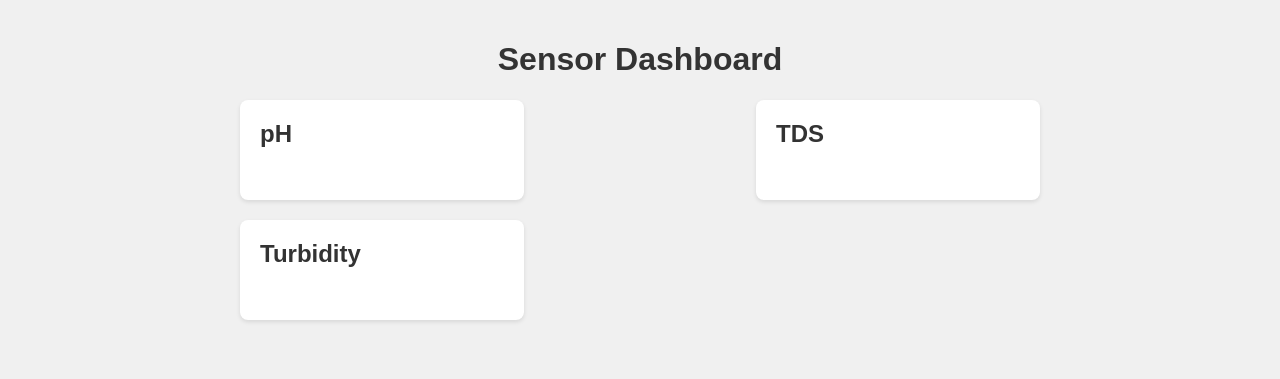
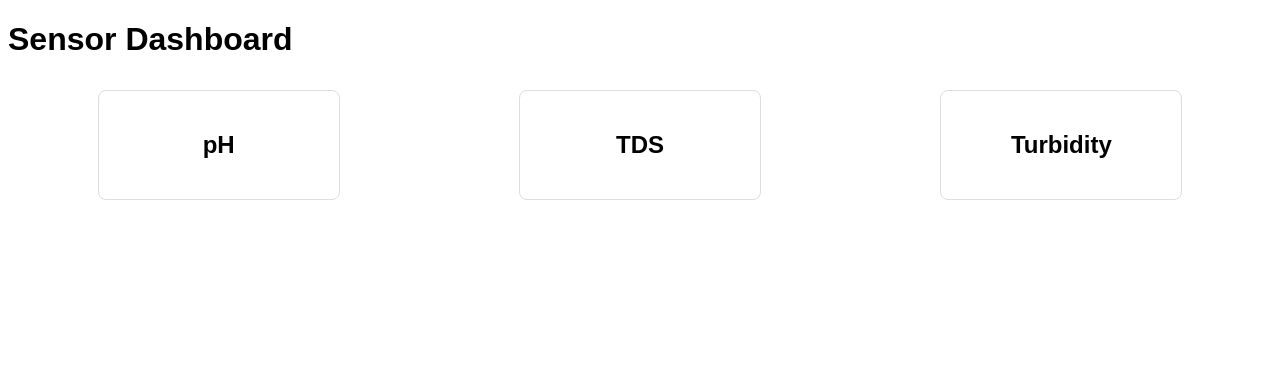
Before and after one commit to redrodeo03/pond-sensor-data, a Flask app: page / in a window 1280 px wide. Shown: the top 379 px of the page. Run offline with Flask 3, Linux system fonts and the light colour scheme; some libraries are stand-ins or nearby versions.

Commit message:
Update index.html

```diff
--- a/templates/index.html
+++ b/templates/index.html
@@ -4,40 +4,99 @@
     <meta charset="UTF-8">
     <meta name="viewport" content="width=device-width, initial-scale=1.0">
     <title>Sensor Dashboard</title>
-    <link rel="stylesheet" href="/static/styles.css">
+    <style>
+        body { font-family: Arial, sans-serif; }
+        .dashboard { display: flex; flex-wrap: wrap; justify-content: space-around; }
+        .sensor-card {
+            border: 1px solid #ddd;
+            border-radius: 8px;
+            padding: 20px;
+            margin: 10px;
+            width: 200px;
+            text-align: center;
+        }
+        .value { font-size: 24px; font-weight: bold; }
+        .normal { color: green; }
+        .alert { color: red; }
+    </style>
 </head>
 <body>
-    <div class="container">
     <h1>Sensor Dashboard</h1>
     <div class="dashboard">
-            <div id="turbidity" class="sensor-card">
+        <div id="ph" class="sensor-card">
             <h2>pH</h2>
-                <div id="turbidity-value" class="value"></div>
-                <div class="status">
-                    <span id="turbidity-indicator" class="status-indicator"></span>
-                    <span id="turbidity-status" class="status-text"></span>
-                </div>
+            <div class="value"></div>
+            <div class="status"></div>
         </div>
         <div id="tds" class="sensor-card">
             <h2>TDS</h2>
-                <div id="tds-value" class="value"></div>
-                <div class="status">
-                    <span id="tds-indicator" class="status-indicator"></span>
-                    <span id="tds-status" class="status-text"></span>
+            <div class="value"></div>
+            <div class="status"></div>
         </div>
-            </div>
-            <div id="ph" class="sensor-card">
+        <div id="turbidity" class="sensor-card">
             <h2>Turbidity</h2>
-                <div id="ph-value" class="value"></div>
-                <div class="status">
-                    <span id="ph-indicator" class="status-indicator"></span>
-                    <span id="ph-status" class="status-text"></span>
-                </div>
+            <div class="value"></div>
+            <div class="status"></div>
         </div>
     </div>
     <div id="timestamp"></div>
-    </div>
+
     <script src="https://cdnjs.cloudflare.com/ajax/libs/socket.io/4.0.1/socket.io.js"></script>
-    <script src="/static/script.js"></script>
+    <script>
+        const socket = io();
+
+        function updateSensorValue(sensor, data) {
+            try {
+                const card = document.getElementById(sensor);
+                if (!card) {
+                    console.error(`Element not found for sensor: ${sensor}`);
+                    return;
+                }
+                const valueElement = card.querySelector('.value');
+                const statusElement = card.querySelector('.status');
+
+                if (valueElement && statusElement) {
+                    valueElement.textContent = data.value.toFixed(2);
+                    valueElement.className = `value ${data.status}`;
+                    statusElement.textContent = data.status;
+                } else {
+                    console.error(`Value or status element not found for sensor: ${sensor}`);
+                }
+            } catch (error) {
+                console.error(`Error updating sensor ${sensor}:`, error);
+            }
+        }
+
+        function updateTimestamp(timestamp) {
+            try {
+                const date = new Date(timestamp);
+                document.getElementById('timestamp').textContent = `Last updated: ${date.toLocaleString()}`;
+            } catch (error) {
+                console.error('Error updating timestamp:', error);
+            }
+        }
+
+        socket.on('connect', () => {
+            console.log('Connected to server');
+            socket.emit('request_data');
+        });
+
+        socket.on('sensor_update', (data) => {
+            console.log('Received sensor update:', data);
+            if (data && data.sensors) {
+                for (const [sensor, sensorData] of Object.entries(data.sensors)) {
+                    updateSensorValue(sensor, sensorData);
+                }
+                updateTimestamp(data.timestamp);
+            } else {
+                console.error('Received invalid data structure:', data);
+            }
+        });
+
+        // Request new data every 15 seconds
+        setInterval(() => {
+            socket.emit('request_data');
+        }, 15000);
+    </script>
 </body>
 </html>
```
Lines whose indentation alone changed are shown as unchanged.
